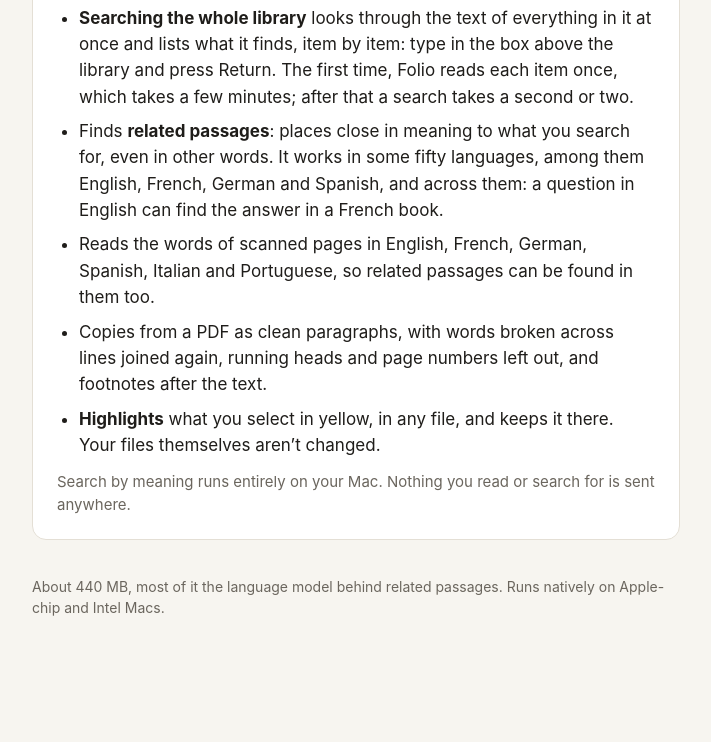
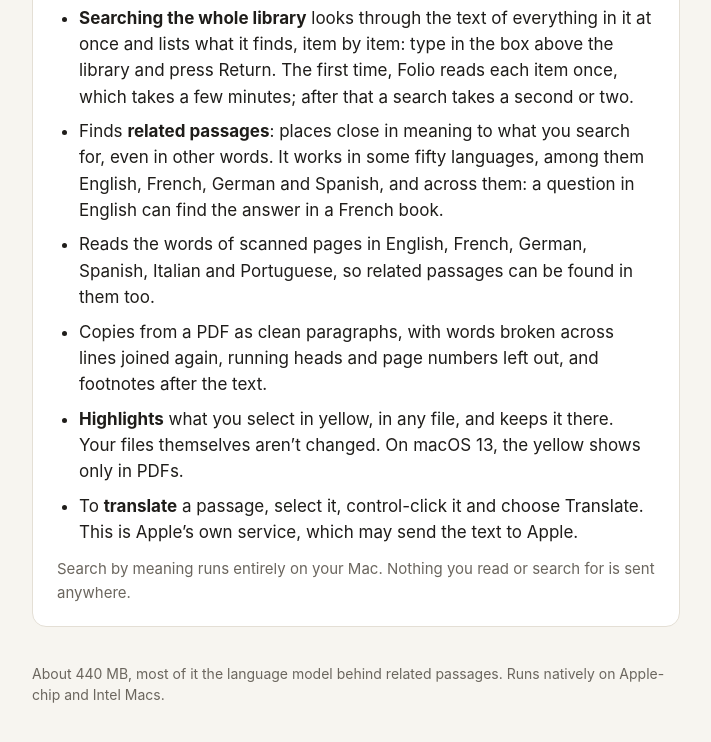
Before and after one commit to hdfinder-tech/folio-download, a plain HTML site: page index.html in a window 1280 px wide. Shown: the part 986-1728 px from the top of the page, without its empty margins (284-995 px from the left). Before the commit the page ends 1669 px from the top, so only its background shows below. Drawn offline with Linux system fonts and the light colour scheme; no server answers.

Commit message:
The download page, as of Folio 2.19

```diff
--- a/index.html
+++ b/index.html
@@ -72,7 +72,8 @@
       <li>Finds <b>related passages</b>: places close in meaning to what you search for, even in other words. It works in some fifty languages, among them English, French, German and Spanish, and across them: a question in English can find the answer in a French book.</li>
       <li>Reads the words of scanned pages in English, French, German, Spanish, Italian and Portuguese, so related passages can be found in them too.</li>
       <li>Copies from a PDF as clean paragraphs, with words broken across lines joined again, running heads and page numbers left out, and footnotes after the text.</li>
-      <li><b>Highlights</b> what you select in yellow, in any file, and keeps it there. Your files themselves aren’t changed.</li>
+      <li><b>Highlights</b> what you select in yellow, in any file, and keeps it there. Your files themselves aren’t changed. On macOS 13, the yellow shows only in PDFs.</li>
+      <li>To <b>translate</b> a passage, select it, control-click it and choose Translate. This is Apple’s own service, which may send the text to Apple.</li>
     </ul>
     <p class="note">Search by meaning runs entirely on your Mac. Nothing you read or search for is sent anywhere.</p>
   </section>
```
